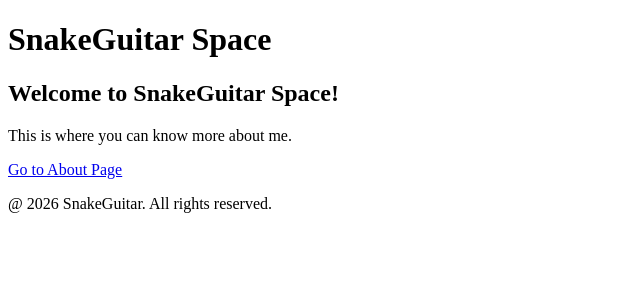
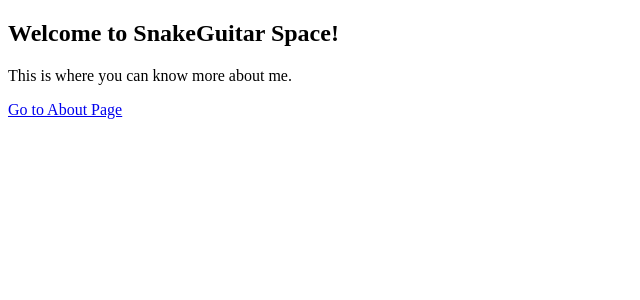
Before and after one commit to SnakeGuitar/SnakeGuitarSpace, a Nuxt app: page / in a window 1280 px wide. Shown: the top 300 px of the page, without its empty margins (0-640 px from the left). Built offline with nearby package versions, Linux system fonts and the light colour scheme.

Commit message:
Update app.vue

```diff
--- a/app/app.vue
+++ b/app/app.vue
@@ -1,15 +1,15 @@
 <template>
   <div>
-    <header>
-      <h1>SnakeGuitar Space</h1>
-    </header>
+    <NuxtRouteAnnouncer />
 
-    <main>
+    <Head>
+      <Title>SnakeGuitar — Luis Donaldo Ortiz García</Title>
+      <Link
+        href="https://fonts.googleapis.com/css2?family=Cormorant+Garamond:ital,wght@0,300;0,400;0,600;1,300;1,400&family=DM+Mono:wght@300;400;500&display=swap"
+        rel="stylesheet" />
+    </Head>
+    <NuxtLayout>
       <NuxtPage />
-    </main>
-
-    <footer>
-      <p>@ 2026 SnakeGuitar. All rights reserved.</p>
-    </footer>
+    </NuxtLayout>
   </div>
 </template>
```
